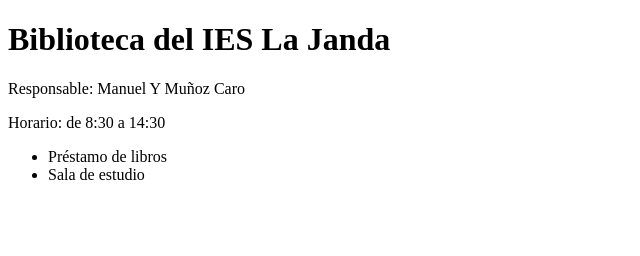
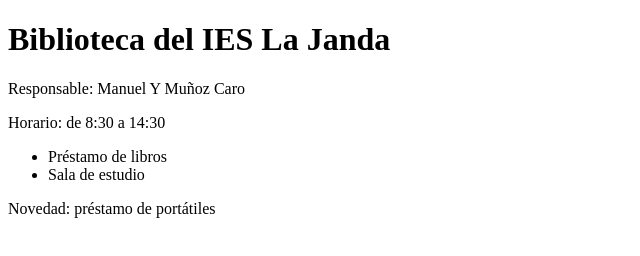
Before and after one commit to mmuncar544l/practica-git-Mu-oz, a plain HTML site: page index.html in a window 1280 px wide. Shown: the whole page, without its empty margins (0-640 px from the left). Drawn offline with Linux system fonts and the light colour scheme.

Commit message:
Añade el préstamo de portátiles MMC

```diff
--- a/index.html
+++ b/index.html
@@ -12,5 +12,6 @@
 <li>Préstamo de libros</li>
 <li>Sala de estudio</li>
 </ul>
+<p>Novedad: préstamo de portátiles</p>
 </body>
 </html>
```
Also changed, not shown: 1 other file.
